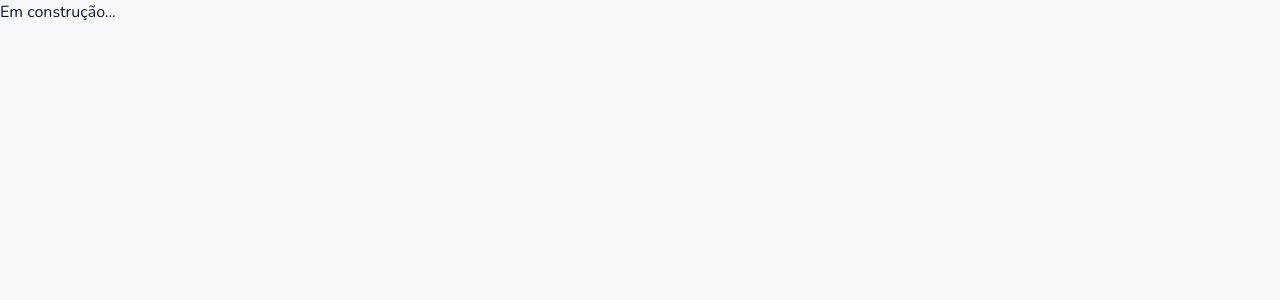
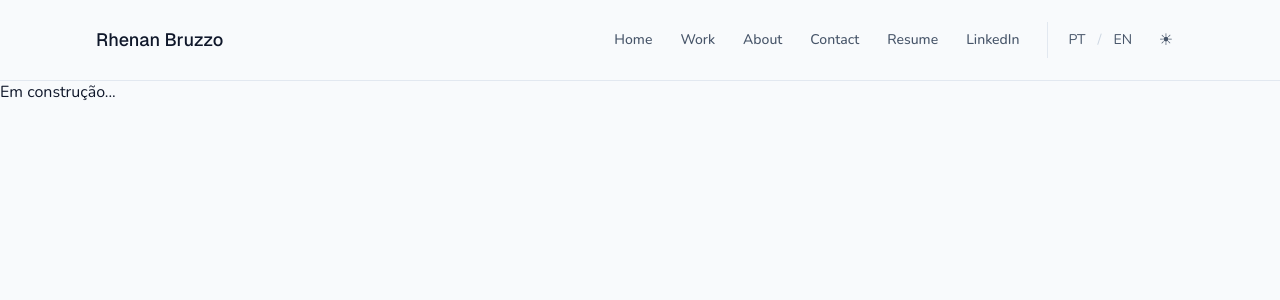
Before and after one commit to rhenanbruzzo/portfolio, a Next.js app: page /en in a window 1280 px wide. Shown: the top 300 px of the page. Built offline with nearby package versions, Linux system fonts and the light colour scheme.

Commit message:
feat: add header with nav, theme toggle, language toggle and mobile menu

```diff
--- a/app/[locale]/layout.tsx
+++ b/app/[locale]/layout.tsx
@@ -2,6 +2,7 @@ import { NextIntlClientProvider, hasLocale } from "next-intl"
 import { notFound } from "next/navigation"
 import { routing } from "@/i18n/routing"
 import { getMessages } from "next-intl/server"
+import Header from "@/components/layout/Header"
 
 export default async function LocaleLayout({
   children,
@@ -20,7 +21,10 @@ export default async function LocaleLayout({
 
   return (
     <NextIntlClientProvider locale={locale} messages={messages}>
-      {children}
+      <Header />
+      <main className="pt-16 md:pt-20">
+        {children}
+      </main>
     </NextIntlClientProvider>
   )
 }
--- /dev/null
+++ b/components/layout/Header.tsx
@@ -0,0 +1,178 @@
+"use client"
+
+import { useState, useEffect } from "react"
+import { useTranslations } from "next-intl"
+import Link from "next/link"
+
+export default function Header() {
+  const t = useTranslations("nav")
+  const [menuOpen, setMenuOpen] = useState(false)
+  const [theme, setTheme] = useState<"light" | "dark">("light")
+
+  useEffect(() => {
+    const saved = localStorage.getItem("theme") as "light" | "dark" | null
+    if (saved) {
+      setTheme(saved)
+      document.documentElement.classList.toggle("dark", saved === "dark")
+    }
+  }, [])
+
+  const toggleTheme = () => {
+    const next = theme === "light" ? "dark" : "light"
+    setTheme(next)
+    localStorage.setItem("theme", next)
+    document.documentElement.classList.toggle("dark", next === "dark")
+  }
+
+  const handleLinkClick = (e: React.MouseEvent, href: string) => {
+    if (href === "#top") {
+      e.preventDefault()
+      window.scrollTo({ top: 0, behavior: "smooth" })
+      window.history.replaceState(null, "", window.location.pathname)
+    }
+    setMenuOpen(false)
+  }
+
+  const navLinks = [
+    { label: t("home"), href: "#top", external: false },
+    { label: t("work"), href: "#work", external: false },
+    { label: t("about"), href: "#about", external: false },
+    { label: t("contact"), href: "#contact", external: false },
+    { label: t("resume"), href: "/curriculo", external: true },
+    { label: t("linkedin"), href: "https://www.linkedin.com/in/rhenanbruzzo/", external: true },
+  ]
+
+  return (
+    <header className="fixed top-0 left-0 right-0 z-50 bg-(--color-surface) border-b border-(--color-border)">
+      <div className="max-w-[1440px] mx-auto px-6 md:px-24 h-16 md:h-20 flex items-center justify-between">
+        <Link
+          href="/"
+          onClick={(e) => handleLinkClick(e, "#top")}
+          className="font-display font-medium text-base md:text-lg text-(--color-text-primary) hover:text-(--color-accent) transition-colors duration-200"
+        >
+          Rhenan Bruzzo
+        </Link>
+
+        <nav className="hidden md:flex items-center gap-1">
+          {navLinks.map((link) => (
+            <a
+              key={link.href}
+              href={link.href}
+              target={link.external ? "_blank" : undefined}
+              rel={link.external ? "noopener noreferrer" : undefined}
+              onClick={(e) => handleLinkClick(e, link.href)}
+              className="text-sm font-medium px-3 py-2 rounded text-(--color-text-secondary) hover:text-(--color-text-primary) hover:bg-(--color-surface-raised) transition-all duration-200"
+            >
+              {link.label}
+            </a>
+          ))}
+
+          <div className="flex items-center gap-2 ml-3 pl-3 border-l border-(--color-border)">
+            <LangToggle />
+            <button
+              onClick={toggleTheme}
+              aria-label="Toggle theme"
+              className="w-9 h-9 flex items-center justify-center rounded-full text-(--color-text-secondary) hover:text-(--color-text-primary) hover:bg-(--color-surface-raised) transition-all duration-200"
+            >
+              {theme === "light" ? "☀" : "☽"}
+            </button>
+          </div>
+        </nav>
+
+        <div className="flex md:hidden items-center gap-3">
+          <LangToggle />
+          <button
+            onClick={toggleTheme}
+            aria-label="Toggle theme"
+            className="w-9 h-9 flex items-center justify-center text-(--color-text-secondary)"
+          >
+            {theme === "light" ? "☀" : "☽"}
+          </button>
+          <button
+            onClick={() => setMenuOpen(true)}
+            aria-label="Open menu"
+            className="w-9 h-9 flex items-center justify-center text-(--color-text-primary)"
+          >
+            <MenuIcon />
+          </button>
+        </div>
+      </div>
+
+      {menuOpen && (
+        <div className="fixed inset-0 z-50 bg-(--color-surface) flex flex-col">
+          <div className="px-6 h-16 flex items-center justify-between border-b border-(--color-border)">
+            <Link
+              href="/"
+              className="font-display font-medium text-base text-(--color-text-primary)"
+              onClick={(e) => handleLinkClick(e, "#top")}
+            >
+              Rhenan Bruzzo
+            </Link>
+            <button
+              onClick={() => setMenuOpen(false)}
+              aria-label="Close menu"
+              className="w-9 h-9 flex items-center justify-center text-(--color-text-primary)"
+            >
+              <CloseIcon />
+            </button>
+          </div>
+
+          <nav className="flex flex-col px-6 pt-8 gap-0">
+            {navLinks.map((link) => (
+              <a
+                key={link.href}
+                href={link.href}
+                target={link.external ? "_blank" : undefined}
+                rel={link.external ? "noopener noreferrer" : undefined}
+                onClick={(e) => handleLinkClick(e, link.href)}
+                className="flex items-center justify-between py-5 border-b border-(--color-border) text-2xl font-display font-medium text-(--color-text-primary) hover:text-(--color-accent) transition-colors duration-200"
+              >
+                {link.label}
+                {link.external && <span className="text-lg">↗</span>}
+              </a>
+            ))}
+          </nav>
+        </div>
+      )}
+    </header>
+  )
+}
+
+function LangToggle() {
+  return (
+    <div className="flex items-center gap-1 text-sm">
+      <a
+        href="/"
+        className="px-2 py-1 rounded text-(--color-text-secondary) hover:text-(--color-text-primary) transition-colors duration-200"
+      >
+        PT
+      </a>
+      <span className="text-(--color-border-strong)">/</span>
+      <a
+        href="/en"
+        className="px-2 py-1 rounded text-(--color-text-secondary) hover:text-(--color-text-primary) transition-colors duration-200"
+      >
+        EN
+      </a>
+    </div>
+  )
+}
+
+function MenuIcon() {
+  return (
+    <svg width="24" height="24" viewBox="0 0 24 24" fill="none" stroke="currentColor" strokeWidth="1.5" strokeLinecap="round">
+      <line x1="4" y1="7" x2="20" y2="7" />
+      <line x1="4" y1="12" x2="20" y2="12" />
+      <line x1="4" y1="17" x2="20" y2="17" />
+    </svg>
+  )
+}
+
+function CloseIcon() {
+  return (
+    <svg width="24" height="24" viewBox="0 0 24 24" fill="none" stroke="currentColor" strokeWidth="1.5" strokeLinecap="round">
+      <line x1="5" y1="5" x2="19" y2="19" />
+      <line x1="19" y1="5" x2="5" y2="19" />
+    </svg>
+  )
+}
--- a/i18n/routing.ts
+++ b/i18n/routing.ts
@@ -4,4 +4,5 @@ export const routing = defineRouting({
   locales: ["pt", "en"],
   defaultLocale: "pt",
   localePrefix: "as-needed",
+  localeDetection: false,
 })
--- a/messages/en.json
+++ b/messages/en.json
@@ -1,10 +1,12 @@
 {
     "nav": {
-      "work": "Work",
-      "about": "About",
-      "contact": "Contact",
-      "resume": "Résumé"
-    },
+    "home": "Home",
+    "work": "Work",
+    "about": "About",
+    "contact": "Contact",
+    "resume": "Resume",
+    "linkedin": "LinkedIn"
+  },
     "hero": {
       "tagline": "Product designer crafting considered interfaces for teams who care about the experience.",
       "bio": "15 years as a graphic and digital designer, 6 as a product designer. B2B and B2C projects across e-commerce, admin SaaS and mobile apps."
--- a/messages/pt.json
+++ b/messages/pt.json
@@ -1,10 +1,12 @@
 {
     "nav": {
-      "work": "Work",
-      "about": "Sobre",
-      "contact": "Contato",
-      "resume": "Currículo"
-    },
+    "home": "Home",
+    "work": "Cases",
+    "about": "Sobre",
+    "contact": "Contato",
+    "resume": "Currículo",
+    "linkedin": "LinkedIn"
+  },
     "hero": {
       "tagline": "Product designer criando interfaces bem pensadas para times que se importam com a experiência.",
       "bio": "15 anos como designer gráfico e digital, sendo 6 como product designer. Projetos B2B e B2C em e-commerce, admin SaaS e aplicativos."
```
